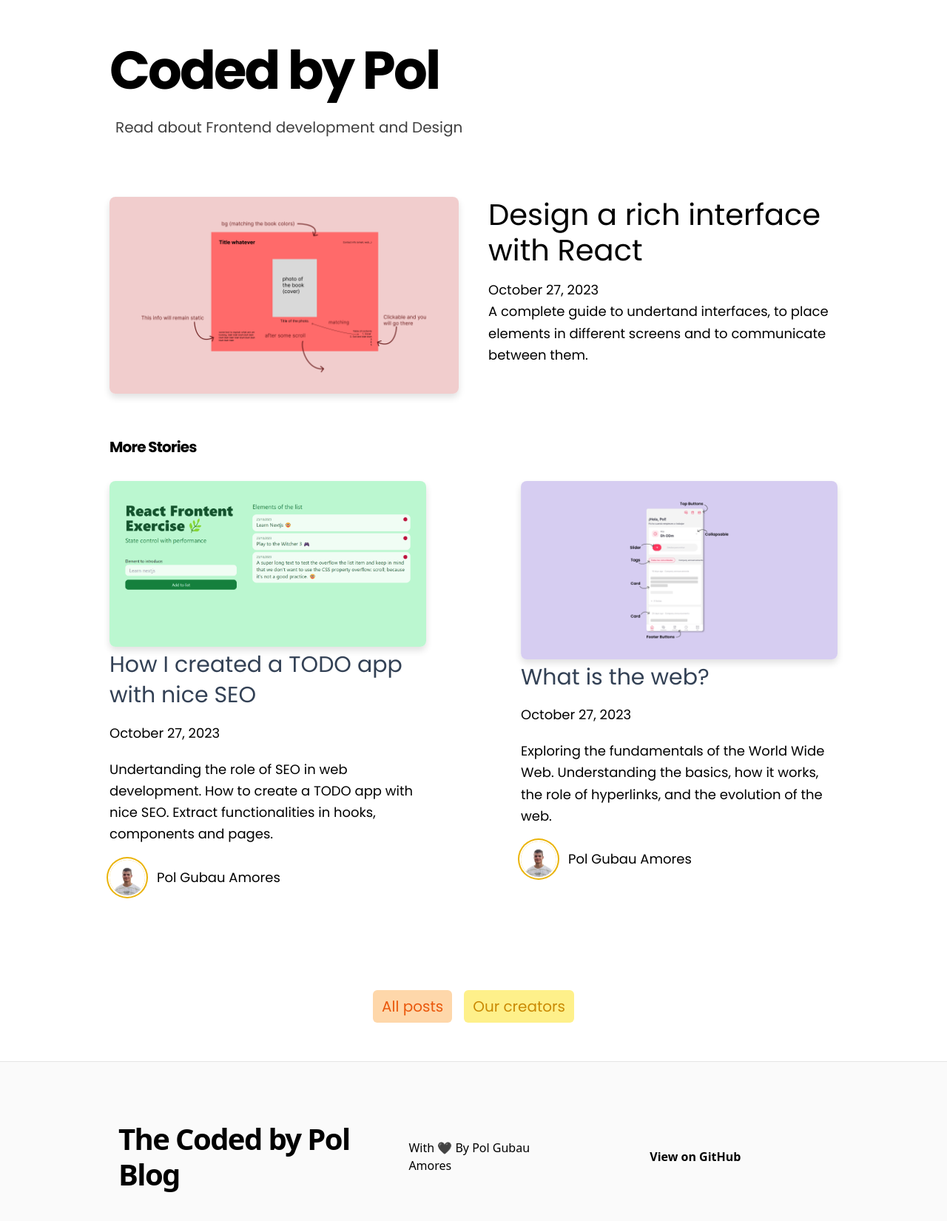
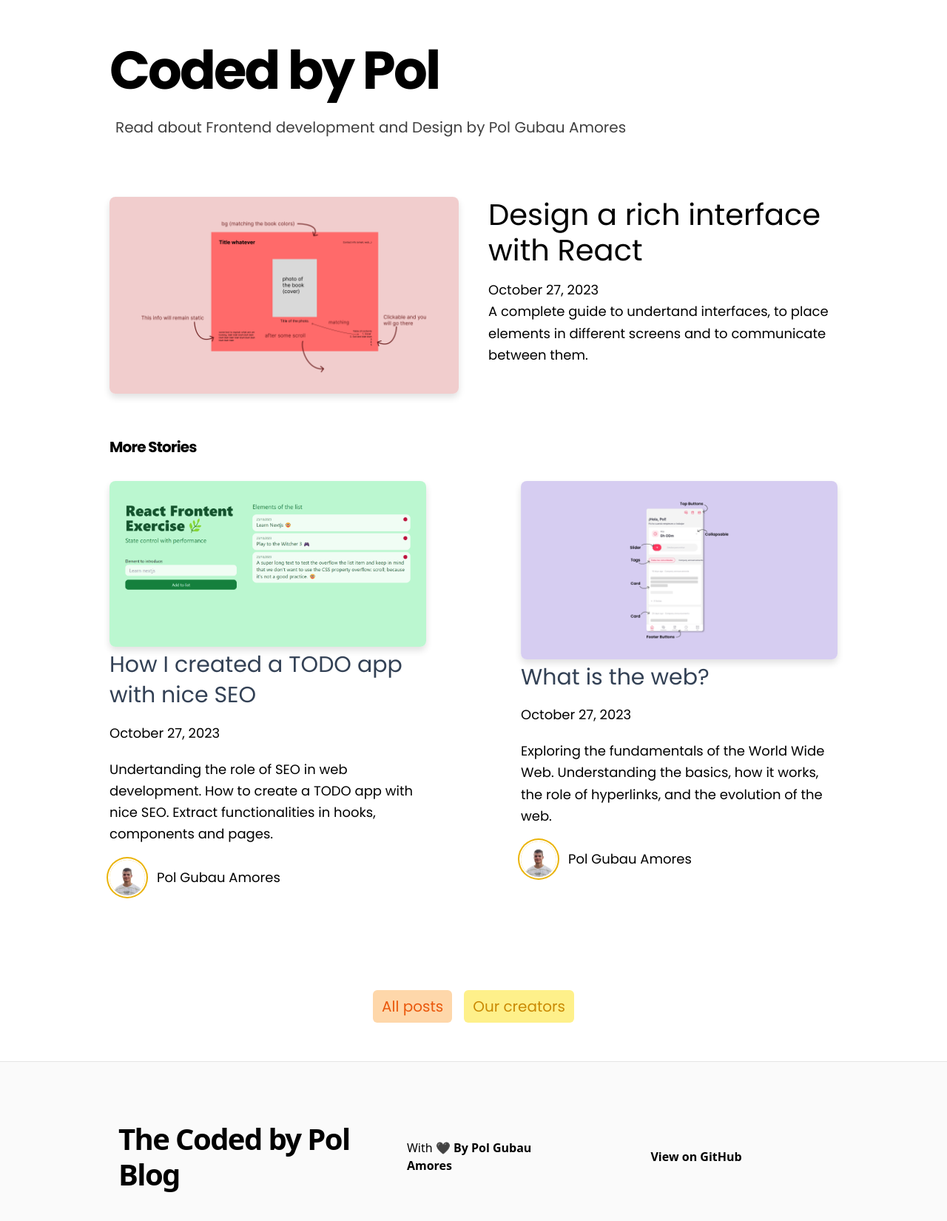
Before and after one commit to PolGubau/codedByPol, a Next.js app: page / in a window 1280 px wide. Shown: the top 1650 px of the page at 74% size. Built offline with nearby package versions, Linux system fonts and the light colour scheme.

Commit message:
Pol Gubau; MW-Improving seo

```diff
--- a/components/layout/footer.tsx
+++ b/components/layout/footer.tsx
@@ -12,7 +12,9 @@ const Footer = () => {
         </h3>
         <p>
           With 🖤{" "}
-          <a href={metadata.author.website}> By {metadata.author.fullName}</a>
+          <strong>
+            <a href={metadata.author.website}> By {metadata.author.fullName}</a>
+          </strong>
         </p>
         <div className="flex flex-col lg:flex-row justify-center items-center lg:pl-4 lg:w-1/2">
           <a
--- a/lib/constants.ts
+++ b/lib/constants.ts
@@ -1,6 +1,6 @@
 export const metadata = {
   title: "Coded by Pol",
-  description: "Read about Frontend development and Design ",
+  description: "Read about Frontend development and Design by Pol Gubau Amores ",
   author: {
     name: "Pol",
     website: "https://polgubau.com",
```
